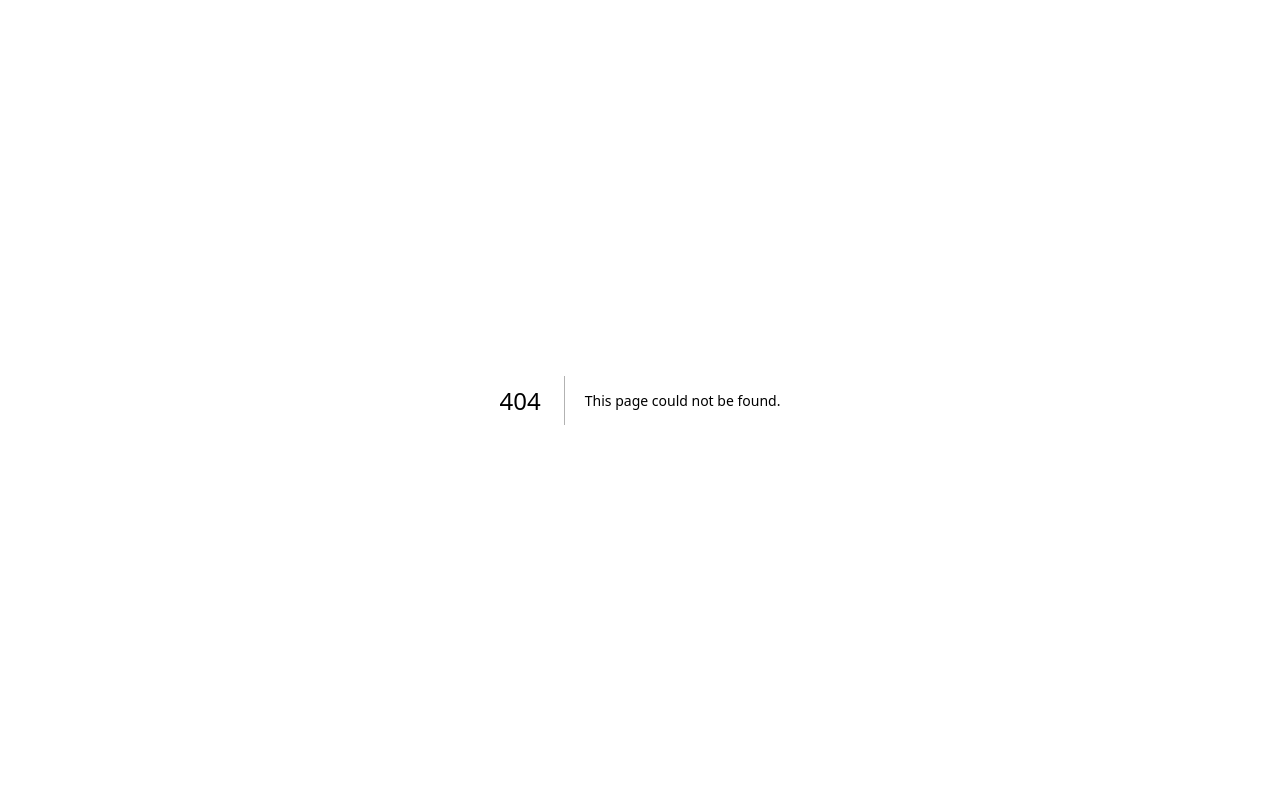
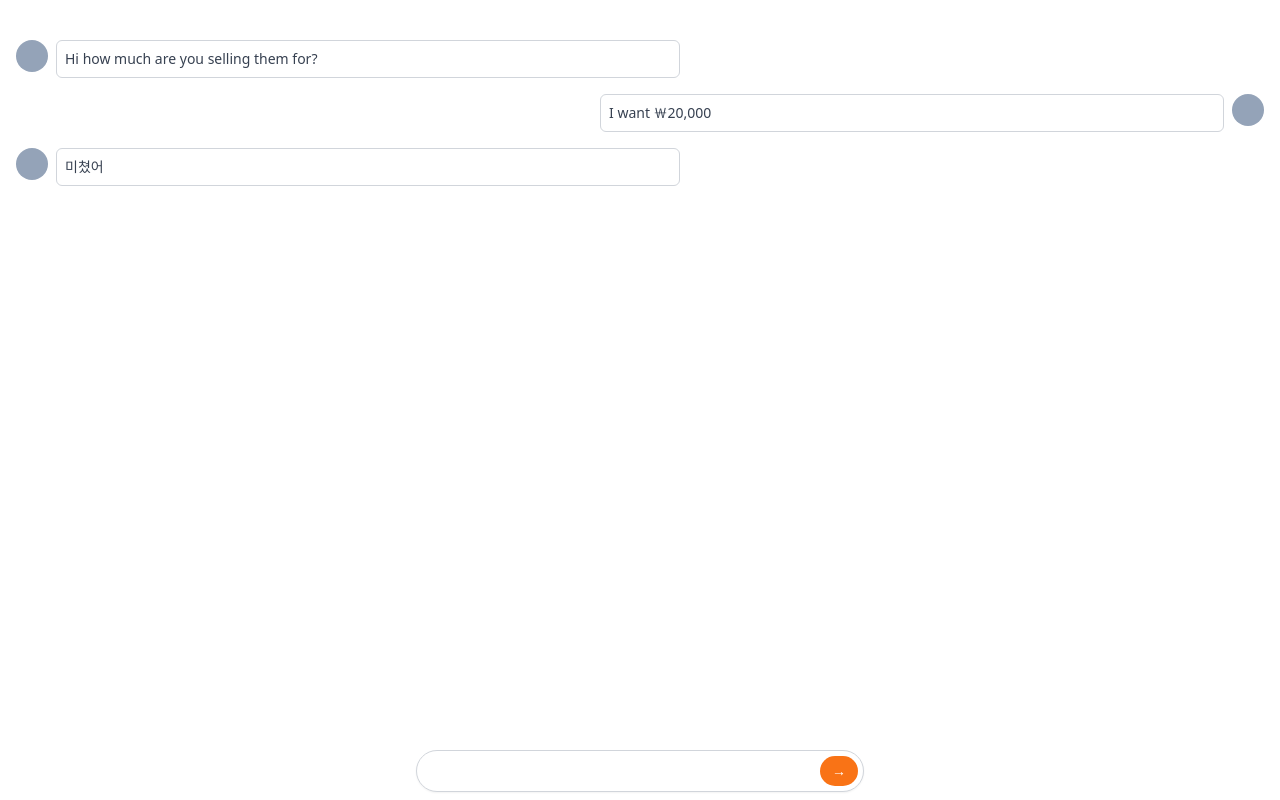
Before and after one commit to jinkihyeok/NextJS_carrot_market, a Next.js app: page /chats/1 in a window 1280 px wide. Before the commit this address had no page. Built offline with nearby package versions, Linux system fonts and the light colour scheme.

Commit message:
UI chats pages

```diff
--- /dev/null
+++ b/pages/chats/[id].tsx
@@ -0,0 +1,41 @@
+import type { NextPage } from "next";
+
+const ChatDetail: NextPage = () => {
+  return (
+    <div className="py-10 px-4 space-y-4">
+      <div className="flex items-start space-x-2">
+        <div className="w-8 h-8 rounded-full bg-slate-400" />
+        <div className="w-1/2 text-sm text-gray-700 p-2 border border-gray-300 rounded-md">
+          <p>Hi how much are you selling them for?</p>
+        </div>
+      </div>
+      <div className="flex flex-row-reverse items-start space-x-2 space-x-reverse">
+        <div className="w-8 h-8 rounded-full bg-slate-400" />
+        <div className="w-1/2 text-sm text-gray-700 p-2 border border-gray-300 rounded-md">
+          <p>I want ￦20,000</p>
+        </div>
+      </div>
+      <div className="flex items-start space-x-2">
+        <div className="w-8 h-8 rounded-full bg-slate-400" />
+        <div className="w-1/2 text-sm text-gray-700 p-2 border border-gray-300 rounded-md">
+          <p>미쳤어</p>
+        </div>
+      </div>
+      <div className="fixed w-full mx-auto max-w-md bottom-2 inset-x-0">
+        <div className="flex relative items-center">
+          <input
+            type="text"
+            className="shadow-sm rounded-full w-full border-gray-300 focus:ring-orange-500 focus:outline-none pr-12 focus:border-ora500"
+          />
+          <div className="absolute inset-y-0 flex py-1.5 pr-1.5 right-0">
+            <button className="flex focus:ring-2 focus:ring-offset-2 focus:ring-orange-500 items-center bg-orange-500 rounded-full px-3 hover:bg-orange-600 text-sm cursor-pointer text-white">
+              &rarr;
+            </button>
+          </div>
+        </div>
+      </div>
+    </div>
+  );
+};
+
+export default ChatDetail;
--- /dev/null
+++ b/pages/chats/index.tsx
@@ -0,0 +1,24 @@
+import type { NextPage } from "next";
+
+const Chats: NextPage = () => {
+  return (
+    <div className="py-10 divide-y-[1px] ">
+      {[1, 1, 1, 1, 1, 1, 1].map((_, i) => (
+        <div
+          key={i}
+          className="flex px-4 cursor-pointer py-3 items-center space-x-3"
+        >
+          <div className="w-12 h-12 rounded-full bg-slate-300" />
+          <div>
+            <p className="text-gray-700">Steve Jebs</p>
+            <p className="text-sm  text-gray-500">
+              See you tomorrow in the corner at 2pm!
+            </p>
+          </div>
+        </div>
+      ))}
+    </div>
+  );
+};
+
+export default Chats;
```
